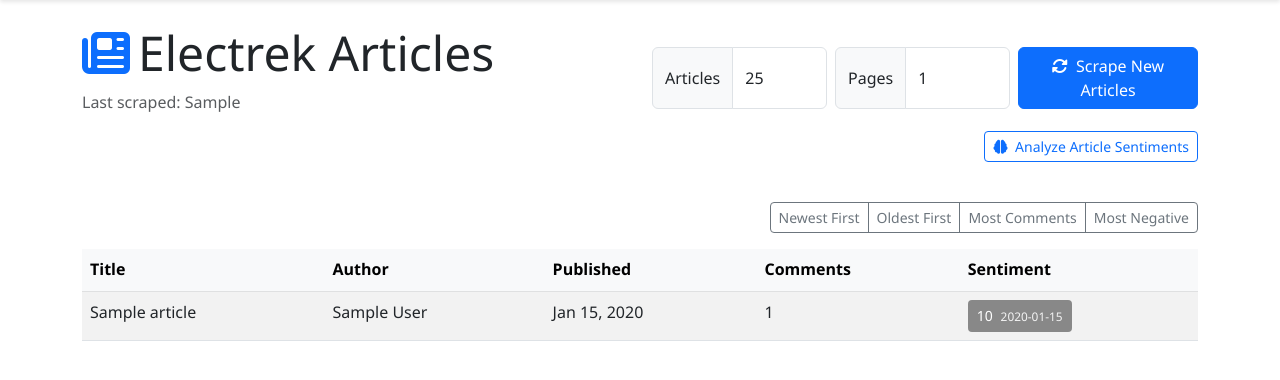
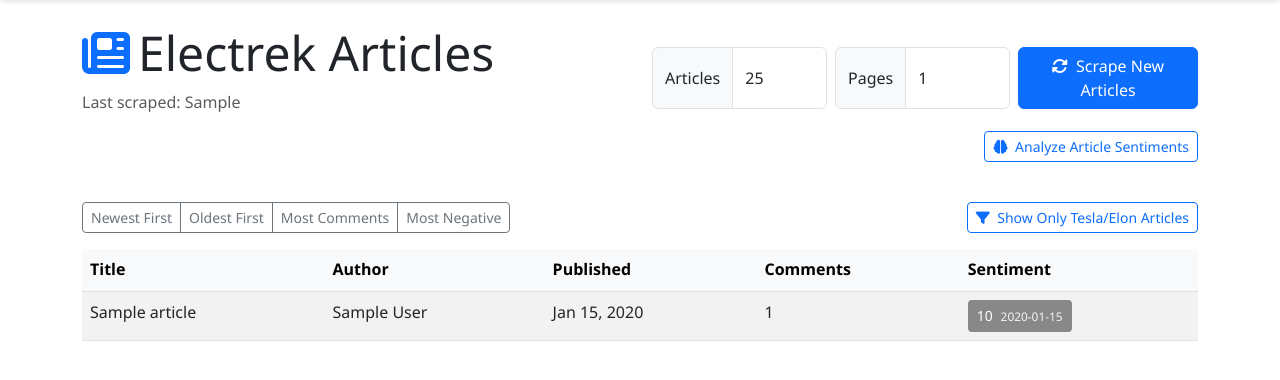
Before and after one commit to ljonespwc/electrek-scraper, a Flask app: template electrek_scraper/templates/index.html in a window 1280 px wide. Shown: the part 58-438 px from the top of the page. Run offline with Flask 3, Linux system fonts and the light colour scheme; the template is opened without the code that fills it: most values are stand-ins (such as "Sample title", 1, 10 or a date in 2020).

Commit message:
elon filter on index

```diff
--- a/electrek_scraper/static/css/style.css
+++ b/electrek_scraper/static/css/style.css
@@ -153,11 +153,16 @@ body {
     margin-left: 0.35em;
 }
 
-/* Tesla filter button */
+/* Button styles */
 #toggleTeslaBtn {
     transition: all 0.2s ease;
 }
 
 #toggleTeslaBtn:hover {
-    background-color: rgba(var(--primary), 0.1);
+    background-color: rgba(13, 110, 253, 0.1);
 }
+
+/* Animation for table rows */
+tbody tr {
+    transition: opacity 0.3s ease;
+}
--- a/electrek_scraper/templates/index.html
+++ b/electrek_scraper/templates/index.html
@@ -42,7 +42,8 @@
 <div class="article-list">
     <div class="table-responsive">
 
-        <div class="d-flex justify-content-end mb-3">
+        <div class="d-flex justify-content-between mb-3">
+            <!-- Left side: sorting buttons -->
             <div class="btn-group" role="group">
                 <a href="{{ url_for('main.index', sort='newest') }}"
                     class="btn btn-outline-secondary btn-sm {% if sort == 'newest' %}active{% endif %}">Newest First</a>
@@ -53,6 +54,11 @@
                 <a href="{{ url_for('main.index', sort='most_negative') }}"
                     class="btn btn-outline-secondary btn-sm {% if sort == 'most_negative' %}active{% endif %}">Most Negative</a>
             </div>
+
+            <!-- Right side: Tesla filter button -->
+            <button id="toggleTeslaBtn" class="btn btn-outline-primary btn-sm">
+                <i class="fas fa-filter me-1"></i> Show Only Tesla/Elon Articles
+            </button>
         </div>
 
         <table class="table table-striped table-hover">
@@ -133,6 +139,42 @@
             }
         }
 
+        // Add Tesla/Elon filter functionality
+        const toggleTeslaBtn = document.getElementById('toggleTeslaBtn');
+        if (toggleTeslaBtn) {
+            toggleTeslaBtn.addEventListener('click', function () {
+                const tableRows = document.querySelectorAll('tbody tr');
+                const isShowingAll = toggleTeslaBtn.textContent.includes('Only');
+                let visibleCount = 0;
+
+                tableRows.forEach(row => {
+                    const title = row.querySelector('td:first-child').textContent.toLowerCase();
+                    const isTeslaOrElon = title.includes('tesla') ||
+                        title.includes('elon') ||
+                        title.includes('musk');
+
+                    if (isShowingAll) {
+                        // Filter to only show Tesla/Elon
+                        row.style.display = isTeslaOrElon ? '' : 'none';
+                        if (isTeslaOrElon) visibleCount++;
+                    } else {
+                        // Show all
+                        row.style.display = '';
+                        visibleCount++;
+                    }
+                });
+
+                // Update button text
+                if (isShowingAll) {
+                    toggleTeslaBtn.innerHTML = '<i class="fas fa-filter me-1"></i> Show All Articles';
+                    console.log(`Showing ${visibleCount} Tesla/Elon articles only`);
+                } else {
+                    toggleTeslaBtn.innerHTML = '<i class="fas fa-filter me-1"></i> Show Only Tesla/Elon Articles';
+                    console.log(`Showing all ${visibleCount} articles`);
+                }
+            });
+        }
+
         // If there's a 'last_scraped' parameter, it means we just finished scraping
         const urlParams = new URLSearchParams(window.location.search);
         if (urlParams.has('last_scraped')) {
@@ -143,5 +185,5 @@
             }
         }
     });
-</script>
+        </script>
 {% endblock %}
```
